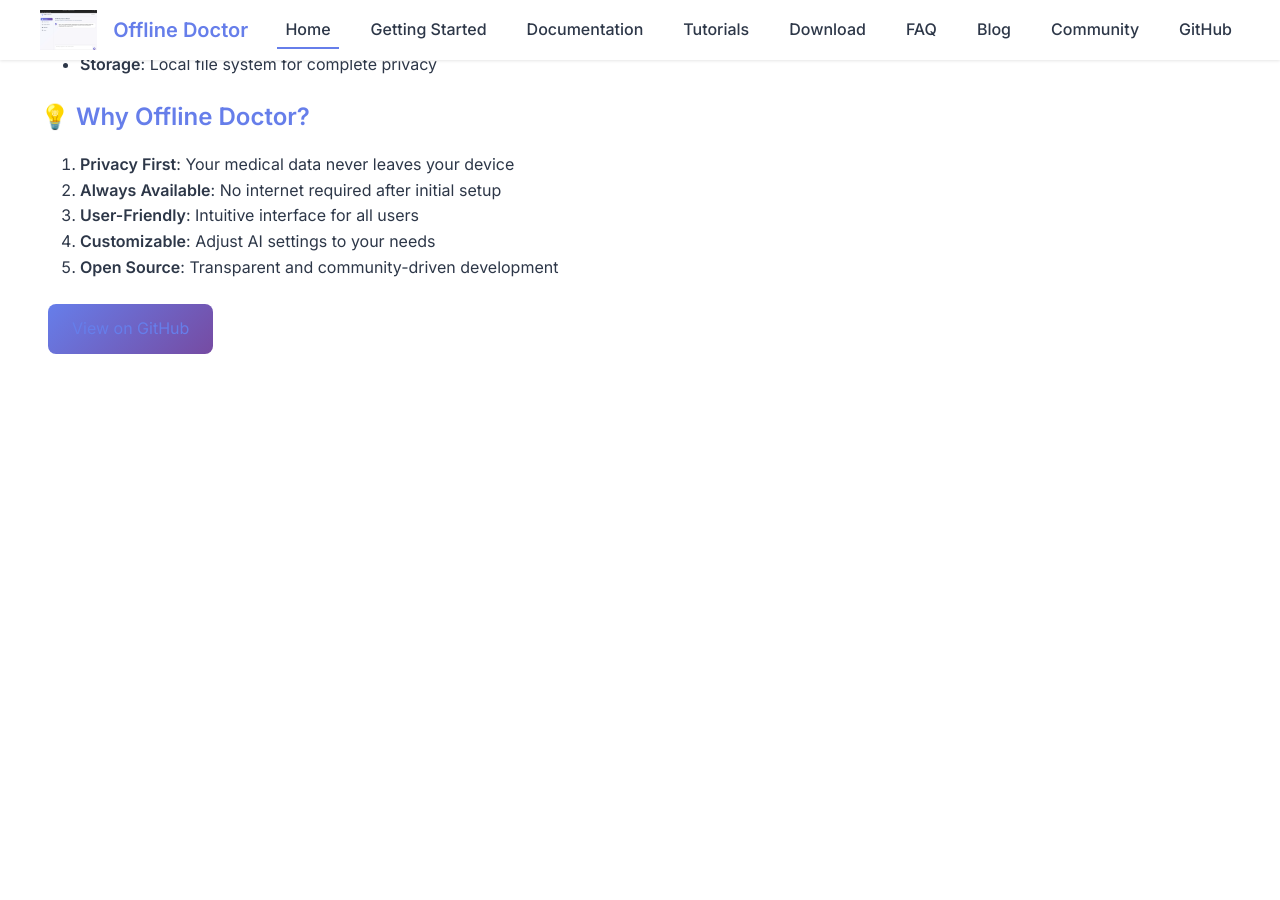
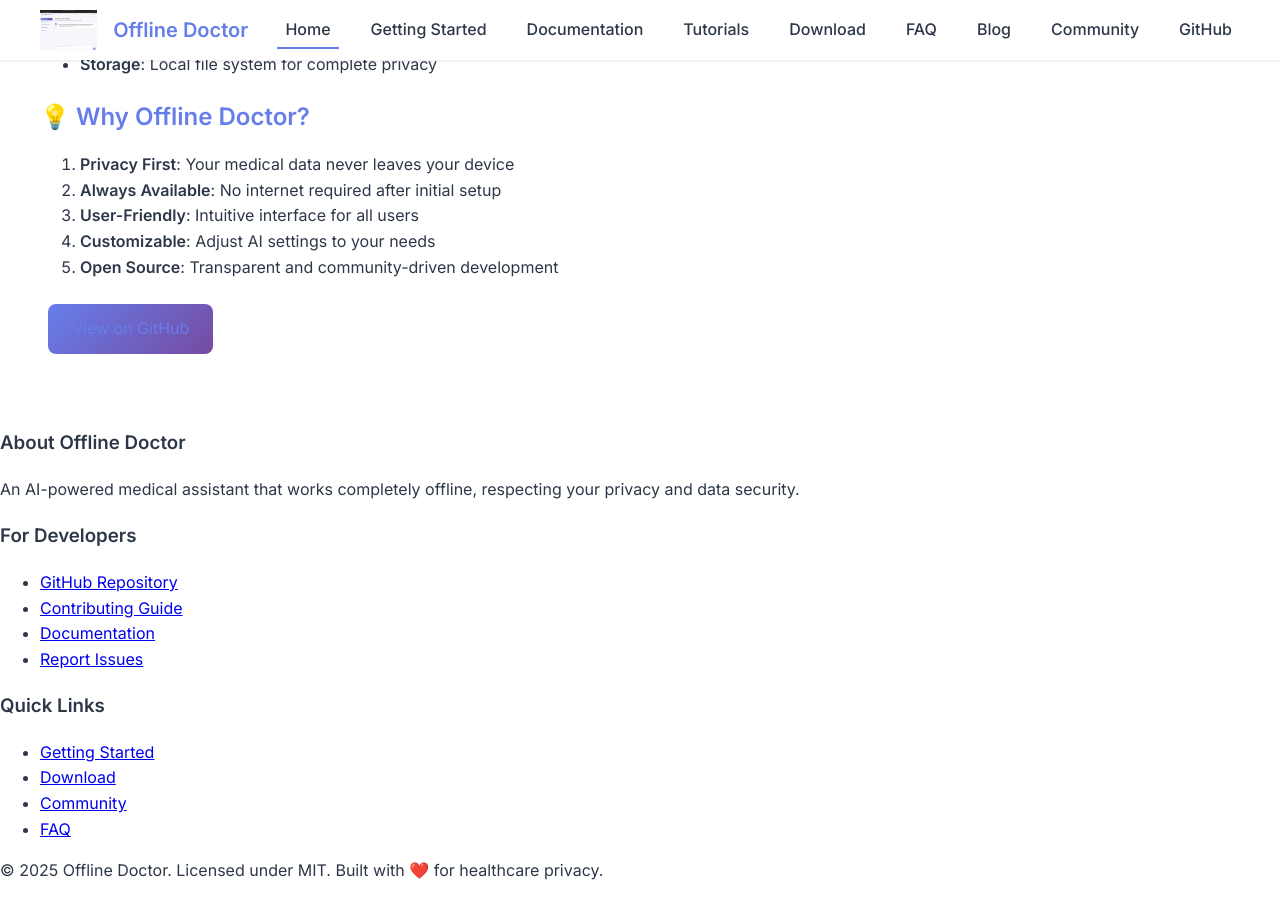
Before and after one commit to lpolish/offlinedoctor, a Jekyll site: the page built from docs/index.md, in a window 1280 px wide and 900 px high, scrolled down 1672 px. Built offline with Jekyll 4.4.1, drawn with Linux system fonts in a browser that asks for light colours; before the commit the page ends 2082 px from its top, so only the background shows below that.

Commit message:
feat(docs): add informative footer with repository links

```diff
--- a/docs/_layouts/default.html
+++ b/docs/_layouts/default.html
@@ -40,6 +40,36 @@
         {{ content }}
     </main>
 
+    <footer class="site-footer">
+        <div class="footer-container">
+            <div class="footer-section">
+                <h3>About Offline Doctor</h3>
+                <p>An AI-powered medical assistant that works completely offline, respecting your privacy and data security.</p>
+            </div>
+            <div class="footer-section">
+                <h3>For Developers</h3>
+                <ul>
+                    <li><a href="https://github.com/lpolish/offlinedoctor">GitHub Repository</a></li>
+                    <li><a href="{{ '/contributing' | relative_url }}">Contributing Guide</a></li>
+                    <li><a href="{{ '/docs' | relative_url }}">Documentation</a></li>
+                    <li><a href="https://github.com/lpolish/offlinedoctor/issues">Report Issues</a></li>
+                </ul>
+            </div>
+            <div class="footer-section">
+                <h3>Quick Links</h3>
+                <ul>
+                    <li><a href="{{ '/getting-started' | relative_url }}">Getting Started</a></li>
+                    <li><a href="{{ '/download' | relative_url }}">Download</a></li>
+                    <li><a href="{{ '/community' | relative_url }}">Community</a></li>
+                    <li><a href="{{ '/faq' | relative_url }}">FAQ</a></li>
+                </ul>
+            </div>
+        </div>
+        <div class="footer-bottom">
+            <p>&copy; {{ 'now' | date: "%Y" }} Offline Doctor. Licensed under MIT. Built with ❤️ for healthcare privacy.</p>
+        </div>
+    </footer>
+
     <script>
         // Mobile menu toggle functionality
         const menuButton = document.querySelector('.menu-icon');
```
